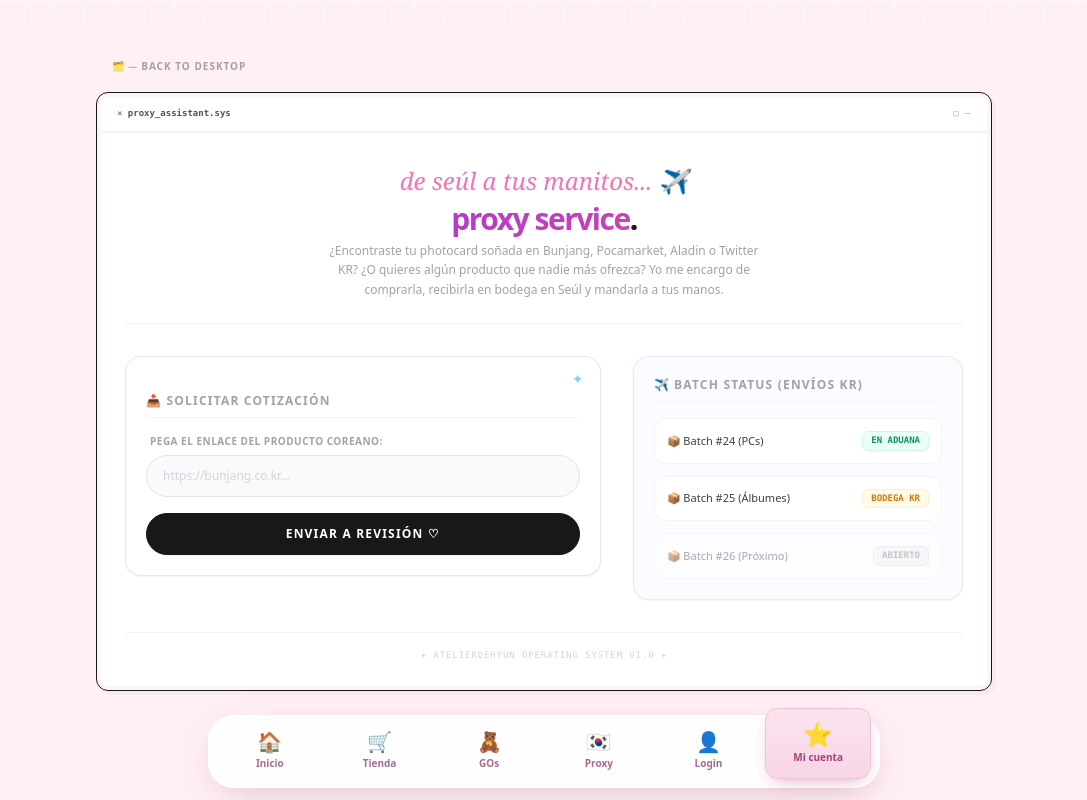
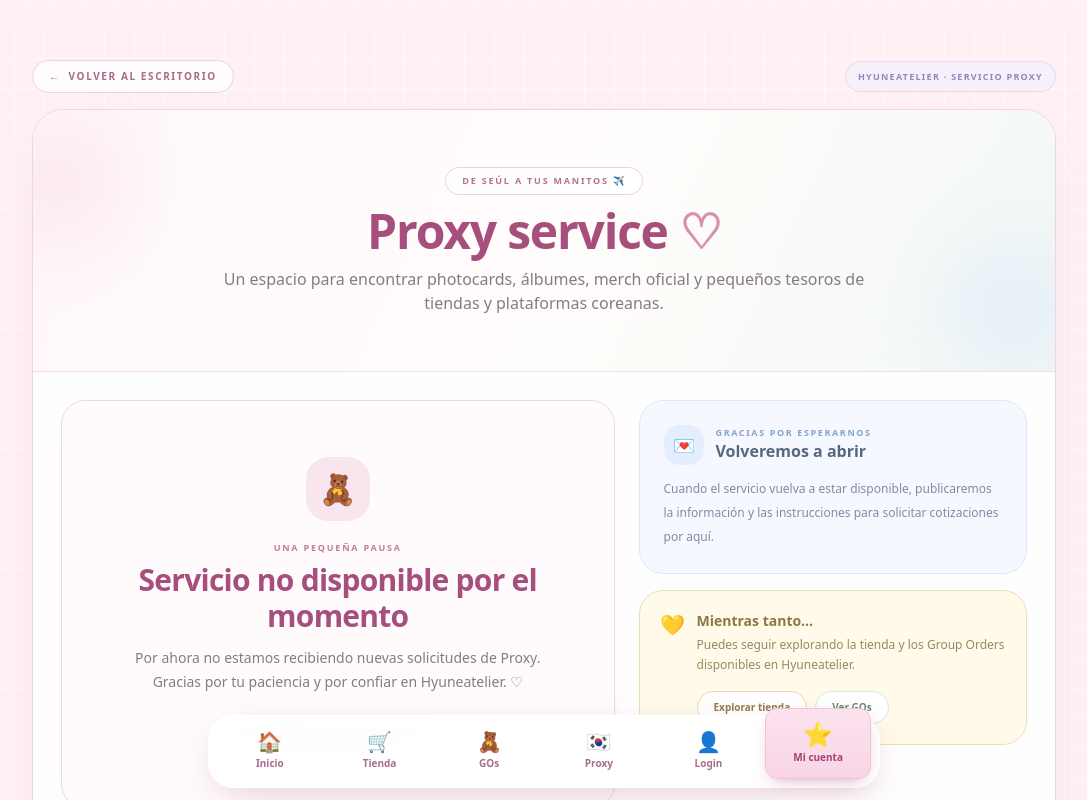
Before and after one commit to atelierdehyun/maisondehyune, a Next.js app: page /proxy-service in a window 1280 px wide. Shown: the top 800 px of the page, without its empty margins (96-1183 px from the left). Built offline with nearby package versions, Linux system fonts and the light colour scheme.

Commit message:
Update page.tsx

```diff
--- a/app/proxy-service/page.tsx
+++ b/app/proxy-service/page.tsx
@@ -1,137 +1,89 @@
 'use client';
 
-import { useState } from 'react';
 import Link from 'next/link';
 
 export default function ProxyService() {
-  const [linkCoreano, setLinkCoreano] = useState('');
-  const [mensaje, setMensaje] = useState('');
-
-  const manejarCotizacion = (e: React.FormEvent) => {
-    e.preventDefault();
-    if (!linkCoreano.trim()) {
-      setMensaje('Por favor, pega un link válido primero ✦');
-      return;
-    }
-    // Aquí se conectará con tu Supabase en el futuro
-    setMensaje('¡Link recibido con amor! Cotizando tu pedido... ✨');
-    setLinkCoreano('');
-  };
-
   return (
-    // 🌸 FONDO COQUETTE RETRO CONTINUO
-    <div className="min-h-screen bg-[#FFF0F4] font-sans text-zinc-900 w-full flex flex-col items-center antialiased pb-12">
-
-      {/* 🧭 ENLACE PARA REGRESAR AL DESKTOP */}
-      <div className="w-full max-w-4xl px-4 pt-6 text-left">
-        <Link href="/" className="text-[10px] font-bold text-zinc-400 uppercase tracking-widest hover:text-pink-500 transition-colors">
-          🗂️ ⏤ back to desktop
+    <div className="min-h-screen w-full bg-[#FFF0F4] bg-[linear-gradient(to_right,rgba(255,255,255,0.48)_1px,transparent_1px),linear-gradient(to_bottom,rgba(255,255,255,0.48)_1px,transparent_1px)] bg-[size:30px_30px] px-4 pb-28 pt-5 font-sans text-[#594653] antialiased sm:pt-8">
+      <div className="mx-auto w-full max-w-5xl">
+        <div className="mb-4 flex items-center justify-between">
+          <Link href="/" className="inline-flex items-center gap-2 rounded-full border border-[#EBD3E0] bg-white/80 px-4 py-2 text-[10px] font-extrabold uppercase tracking-[0.16em] text-[#A66B8B] transition hover:border-[#D99ABA] hover:text-[#B64F83]">
+            <span aria-hidden="true">←</span> Volver al escritorio
           </Link>
+          <span className="hidden rounded-full border border-[#E9D9EF] bg-[#F5F0FA] px-3 py-2 text-[9px] font-bold uppercase tracking-[0.14em] text-[#9B83B7] sm:inline-flex">
+            Hyuneatelier · servicio proxy
+          </span>
         </div>
 
-      {/* 🖥️ CONTENEDOR PRINCIPAL PROXY (Estilo Ventana del Sistema) */}
-      <div className="w-full max-w-4xl bg-white border border-zinc-900 rounded-xl overflow-hidden shadow-[4px_4px_0px_0px_rgba(0,0,0,0.03)] mt-4 p-1 bg-zinc-50/50">
+        <section className="overflow-hidden rounded-[2rem] border border-[#EBD5E1] bg-white/90 shadow-[0_18px_55px_-35px_rgba(157,91,125,.35)] backdrop-blur">
+          <header className="relative overflow-hidden border-b border-[#F0DFE8] bg-[linear-gradient(115deg,#FFF7FA_0%,#FFFDFB_54%,#F2F8F4_100%)] px-6 py-10 text-center sm:px-10 sm:py-14">
+            <span className="absolute -left-8 top-4 h-28 w-28 rounded-full bg-[#F8DCE8]/70 blur-2xl" />
+            <span className="absolute -right-5 bottom-0 h-32 w-32 rounded-full bg-[#DCE8FA]/70 blur-2xl" />
+            <div className="relative">
+              <span className="mb-3 inline-flex rounded-full border border-[#EBD1DF] bg-white/85 px-4 py-1.5 text-[9px] font-extrabold uppercase tracking-[0.2em] text-[#B66F96]">
+                De Seúl a tus manitos ✈️
+              </span>
+              <h1 className="text-3xl font-black tracking-tight text-[#A64F7D] sm:text-5xl">
+                Proxy service <span className="text-[#D98FB4]">♡</span>
+              </h1>
+              <p className="mx-auto mt-3 max-w-2xl text-sm leading-6 text-[#887987] sm:text-base">
+                Un espacio para encontrar photocards, álbumes, merch oficial y pequeños tesoros de tiendas y plataformas coreanas.
+              </p>
+            </div>
+          </header>
 
-        {/* Barra superior de ventana fina */}
-        <div className="bg-white border-b border-zinc-100 rounded-t-lg px-4 py-2.5 flex items-center justify-between text-[9px] text-zinc-400 font-mono select-none">
-          <span className="font-bold text-zinc-600">✕ proxy_assistant.sys</span>
-          <span>▢ ⏤</span>
+          <div className="grid grid-cols-1 gap-5 p-5 sm:p-7 md:grid-cols-12 md:gap-6">
+            <section className="md:col-span-7">
+              <div className="flex h-full flex-col items-center justify-center rounded-[1.5rem] border border-[#EAD8E3] bg-[#FFFBFD] px-6 py-10 text-center shadow-[0_8px_24px_-20px_rgba(166,79,125,.4)] sm:px-9 sm:py-14">
+                <span className="grid h-16 w-16 place-items-center rounded-[1.4rem] bg-[#F8E5EE] text-3xl">🧸</span>
+                <p className="mt-5 text-[9px] font-extrabold uppercase tracking-[0.2em] text-[#C17B9F]">Una pequeña pausa</p>
+                <h2 className="mt-2 text-2xl font-black tracking-tight text-[#A64F7D] sm:text-3xl">Servicio no disponible por el momento</h2>
+                <p className="mt-3 max-w-md text-sm leading-6 text-[#887987]">
+                  Por ahora no estamos recibiendo nuevas solicitudes de Proxy. Gracias por tu paciencia y por confiar en Hyuneatelier. ♡
+                </p>
+                <span className="mt-6 rounded-full border border-[#EBD1DF] bg-white px-4 py-2 text-[10px] font-bold uppercase tracking-[0.12em] text-[#B66F96]">
+                  Esperamos volver pronto ✨
+                </span>
               </div>
+            </section>
 
-        {/* CONTENIDO INTERIOR BLANCO */}
-        <div className="bg-white border-t border-zinc-100 rounded-b-lg p-6 grid grid-cols-1 md:grid-cols-12 gap-8">
-
-          {/* TITULO EDITORIAL DE LA SECCIÓN (Abarca todo el ancho) */}
-          <div className="md:col-span-12 text-center space-y-1 py-2 border-b border-zinc-100 pb-6">
-            <span className="font-serif italic text-2xl text-pink-400 lowercase block">de Seúl a tus manitos... ✈️</span>
-            <h1 className="text-3xl font-black tracking-tighter lowercase bg-gradient-to-r from-purple-600 to-pink-500 bg-clip-text text-transparent">
-              proxy service<span className="text-zinc-900">.</span>
-            </h1>
-            <p className="text-xs text-zinc-400 max-w-md mx-auto leading-relaxed mt-1">
-              ¿Encontraste tu photocard soñada en Bunjang, Pocamarket, Aladin o Twitter KR? ¿O quieres algún producto que nadie más ofrezca? Yo me encargo de comprarla, recibirla en bodega en Seúl y mandarla a tus manos.
+            <aside className="space-y-4 md:col-span-5">
+              <div className="rounded-[1.5rem] border border-[#DDE9F7] bg-[#F5F8FE] p-5 sm:p-6">
+                <div className="mb-3 flex items-center gap-3">
+                  <span className="grid h-10 w-10 place-items-center rounded-2xl bg-[#E5EEFC] text-lg">💌</span>
+                  <div>
+                    <p className="text-[9px] font-extrabold uppercase tracking-[0.18em] text-[#86A3C9]">Gracias por esperarnos</p>
+                    <h2 className="text-base font-extrabold text-[#58677E]">Volveremos a abrir</h2>
+                  </div>
+                </div>
+                <p className="text-xs leading-6 text-[#7E8DA5]">
+                  Cuando el servicio vuelva a estar disponible, publicaremos la información y las instrucciones para solicitar cotizaciones por aquí.
                 </p>
               </div>
 
-          {/* COLUMNA IZQUIERDA: FORMULARIO DE COTIZACIÓN (md:col-span-7) */}
-          <div className="md:col-span-7 space-y-4">
-            <div className="bg-white border border-zinc-200/80 rounded-2xl p-5 space-y-4 shadow-sm relative">
-              <span className="absolute top-3 right-4 text-sky-300 text-sm">✦</span>
-              <h2 className="text-xs font-bold uppercase tracking-widest text-zinc-400 border-b border-zinc-100 pb-2">
-                📥 Solicitar Cotización
-              </h2>
-
-              <form onSubmit={manejarCotizacion} className="space-y-4">
-                <div className="space-y-1.5">
-                  <label className="text-[10px] uppercase font-bold text-zinc-400 tracking-wider block ml-1">
-                    Pega el enlace del producto coreano:
-                  </label>
-                  <input
-                    type="text"
-                    value={linkCoreano}
-                    onChange={(e) => setLinkCoreano(e.target.value)}
-                    placeholder="https://bunjang.co.kr..."
-                    className="w-full px-4 py-3 rounded-full border border-zinc-200 focus:outline-none focus:ring-1 focus:ring-zinc-900 bg-[#FAF9FB] placeholder-zinc-300 text-xs font-medium transition-all"
-                  />
-                </div>
-
-                {mensaje && (
-                  <p className={`text-[10px] font-bold px-4 py-2 rounded-full border text-center ${
-                    mensaje.includes('Por favor') ? 'bg-rose-50 border-rose-100 text-rose-500' : 'bg-emerald-50 border-emerald-100 text-emerald-600'
-                  }`}>
-                    {mensaje}
+              <div className="rounded-[1.5rem] border border-[#E8E0B9] bg-[#FFFAE9] p-5">
+                <div className="flex items-start gap-3">
+                  <span className="text-xl">💛</span>
+                  <div>
+                    <h3 className="text-sm font-extrabold text-[#8D7845]">Mientras tanto...</h3>
+                    <p className="mt-1 text-xs leading-5 text-[#9A8961]">
+                      Puedes seguir explorando la tienda y los Group Orders disponibles en Hyuneatelier.
                     </p>
-                )}
-
-                <button
-                  type="submit"
-                  className="w-full bg-zinc-900 border border-zinc-900 text-white hover:bg-pink-500 hover:border-pink-500 text-xs font-bold uppercase tracking-widest py-3 rounded-full shadow-sm transition-all active:scale-[0.98]"
-                >
-                  Enviar a revisión ♡
-                </button>
-              </form>
-            </div>
-          </div>
-
-          {/* COLUMNA DERECHA: STATUS DE BATCHES / ENVIOS (md:col-span-5) */}
-          <div className="md:col-span-5 space-y-4">
-            <div className="bg-[#F4F7FF]/40 border border-zinc-200/80 rounded-2xl p-5 space-y-4 shadow-sm">
-              <h2 className="text-xs font-bold uppercase tracking-widest text-zinc-400 border-b border-zinc-100 pb-2">
-                ✈️ Batch Status (Envíos KR)
-              </h2>
-
-              <div className="space-y-3 font-mono text-[11px]">
-                <div className="bg-white p-3 rounded-xl border border-zinc-100 flex justify-between items-center shadow-2xs">
-                  <span className="text-zinc-700 font-sans font-medium">📦 Batch #24 (PCs)</span>
-                  <span className="bg-emerald-50 text-emerald-600 border border-emerald-100 px-2 py-0.5 rounded-md text-[9px] font-bold uppercase">
-                    en aduana
-                  </span>
-                </div>
-
-                <div className="bg-white p-3 rounded-xl border border-zinc-100 flex justify-between items-center shadow-2xs">
-                  <span className="text-zinc-700 font-sans font-medium">📦 Batch #25 (Álbumes)</span>
-                  <span className="bg-amber-50 text-amber-600 border border-amber-100 px-2 py-0.5 rounded-md text-[9px] font-bold uppercase">
-                    bodega kr
-                  </span>
-                </div>
-
-                <div className="bg-white p-3 rounded-xl border border-zinc-100 flex justify-between items-center shadow-2xs opacity-60">
-                  <span className="text-zinc-500 font-sans font-medium">📦 Batch #26 (Próximo)</span>
-                  <span className="bg-zinc-100 text-zinc-400 border border-zinc-200 px-2 py-0.5 rounded-md text-[9px] font-bold uppercase">
-                    abierto
-                  </span>
+                    <div className="mt-4 flex flex-wrap gap-2">
+                      <Link href="/shop" className="rounded-full border border-[#E7D9B4] bg-white px-4 py-2 text-[10px] font-extrabold text-[#927B45] transition hover:bg-[#FFF4D5]">Explorar tienda</Link>
+                      <Link href="/gos" className="rounded-full border border-[#D8E8DC] bg-white px-4 py-2 text-[10px] font-extrabold text-[#668B73] transition hover:bg-[#EFF8F2]">Ver GOs</Link>
                     </div>
                   </div>
                 </div>
               </div>
+            </aside>
 
-          {/*  Swan / Pie de página de la ventana */}
-          <div className="md:col-span-12 text-center pt-4 border-t border-zinc-100 text-[9px] font-mono text-zinc-300 uppercase tracking-widest">
-            ✦ atelierdehyun operating system v1.0 ✦
+            <footer className="border-t border-[#F0E3EA] pt-4 text-center md:col-span-12">
+              <span className="text-[9px] font-bold uppercase tracking-[0.2em] text-[#C3A7B7]">Hyuneatelier · pequeños tesoros, desde Corea con cariño ♡</span>
+            </footer>
           </div>
-
+        </section>
       </div>
-      </div>
-
     </div>
   );
 }
```
Lines whose indentation alone changed are shown as unchanged.
